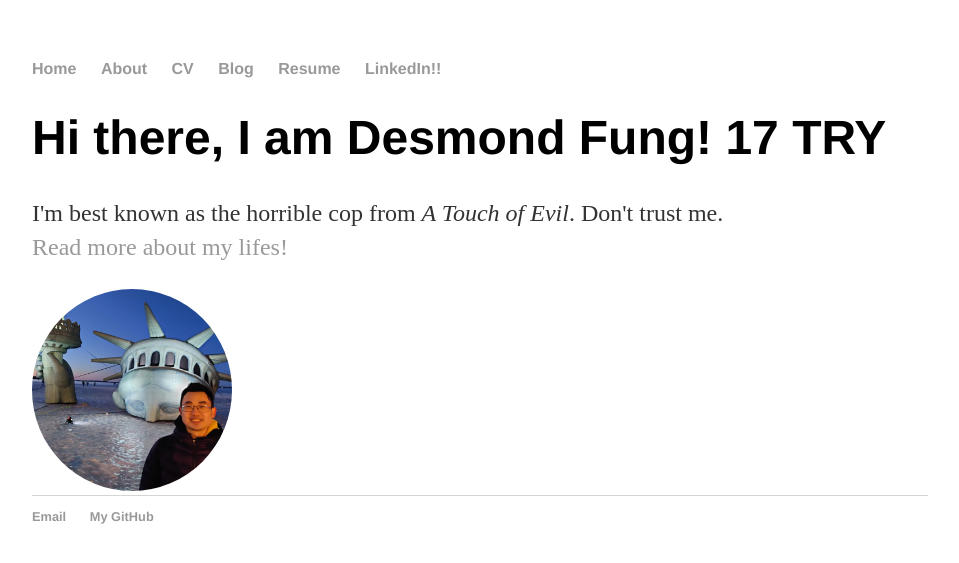
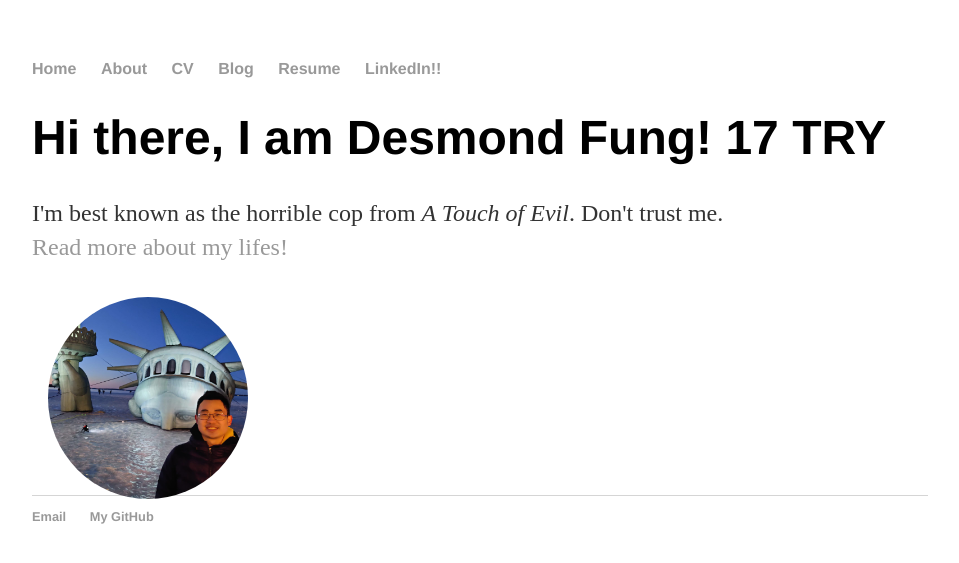
Before and after one commit to ddhangdd/ddhangdd.github.io, a Jekyll site: the page built from index.html, in a window 1280 px wide. Shown: the top 563 px of the page, without its empty margins (160-1119 px from the left). Built offline with Jekyll 4.4.1, drawn with Linux system fonts in a browser that asks for light colours.

Commit message:
Update main.css

```diff
--- a/css/main.css
+++ b/css/main.css
@@ -25,9 +25,9 @@ h1 {
 }
 
 .topleft {
-  width: 33.33333333333333%;
+  position: relative;
   top: 8px;
-  left: 2000px;
+  left: 16px;
 }
 
 p {
```
